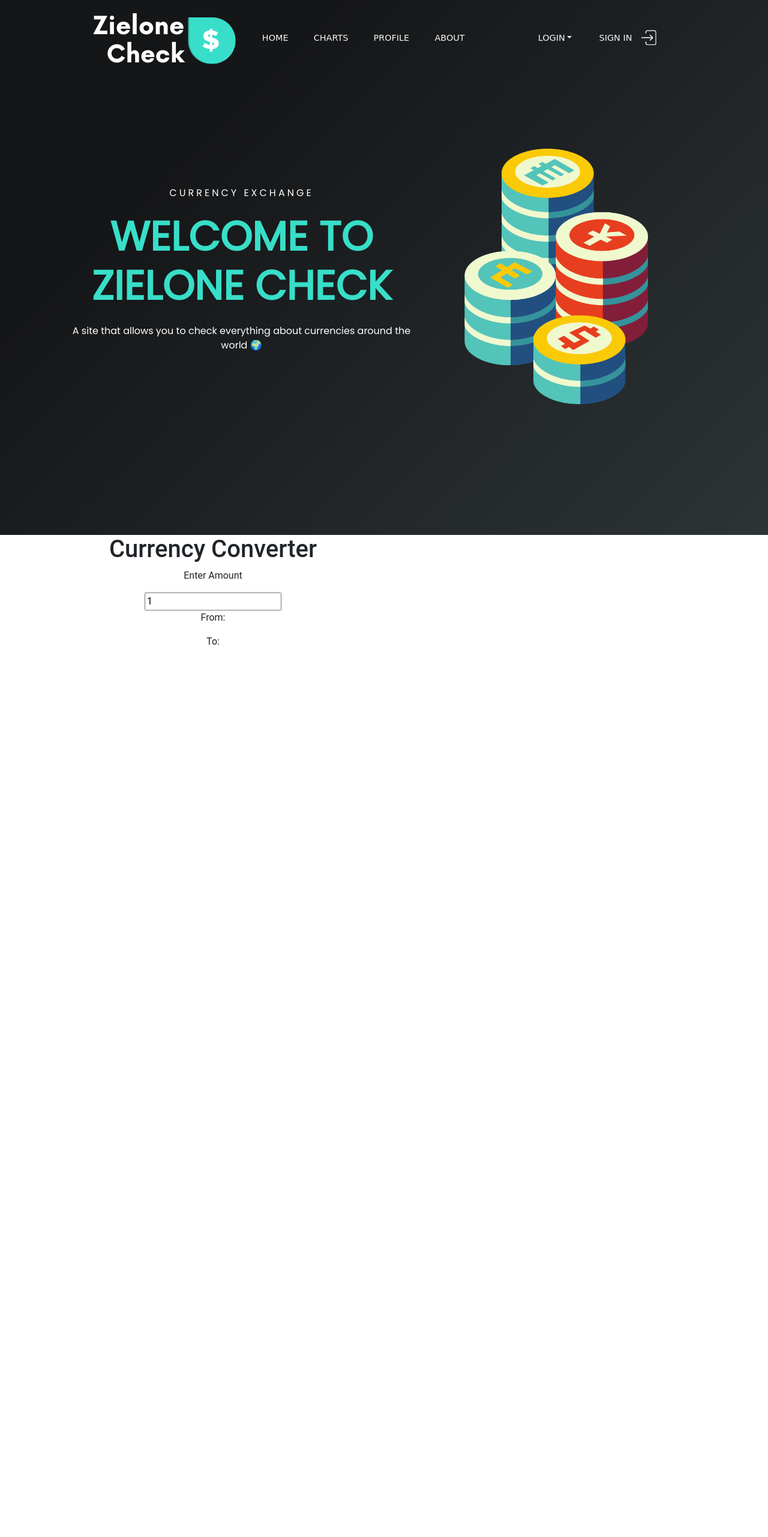
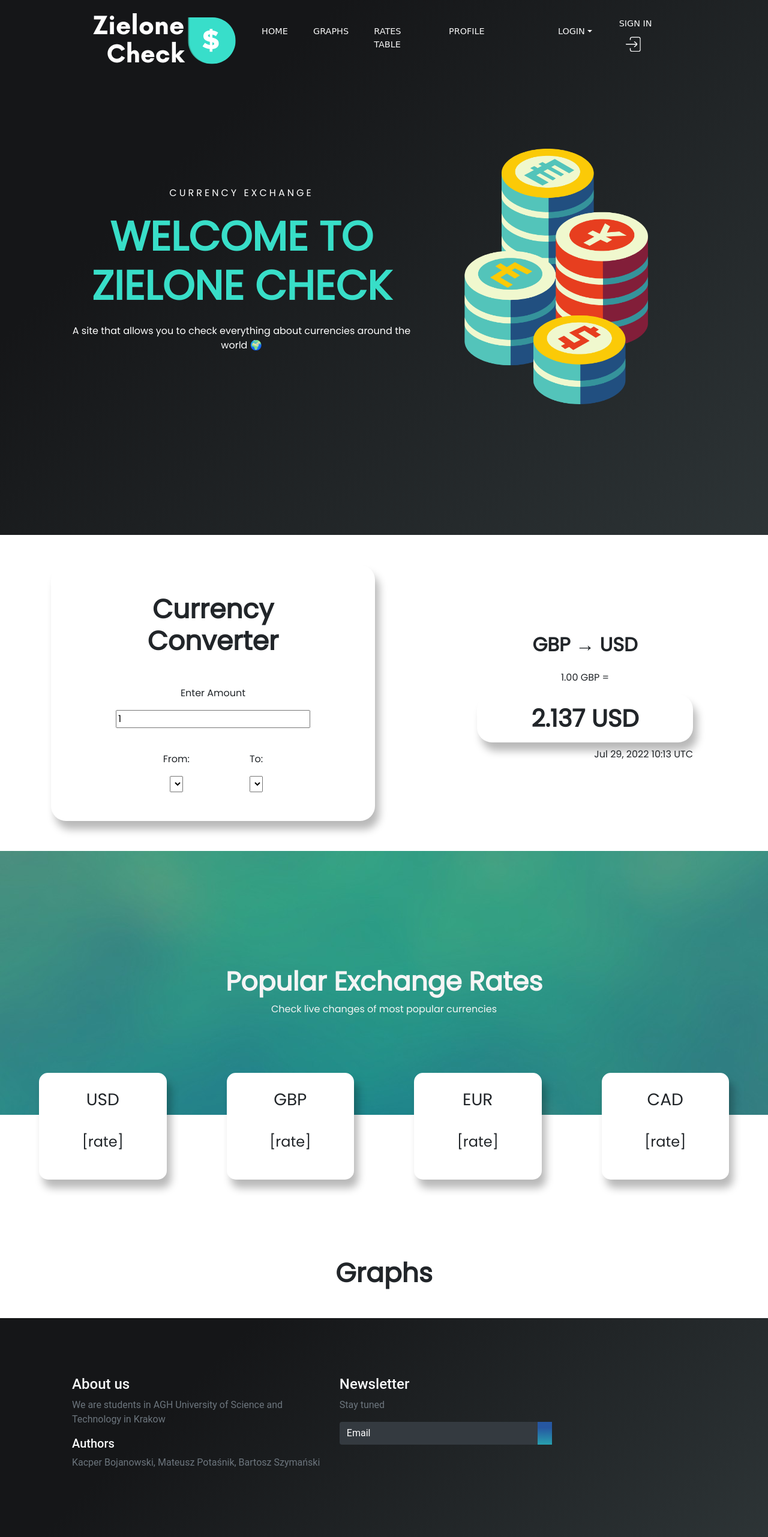
Before and after one commit to kcbojanowski/CurrencyExchangeSystem, a Python web app: template app/templates/index.html in a window 1280 px wide. Shown: the whole page at 60% size. Before the commit the page ends 1075 px from the top, so only its background shows below. Run offline with Jinja, Linux system fonts and the light colour scheme; the template is opened without the code that fills it, so the values that code supplies are empty; some libraries are stand-ins or nearby versions; some web fonts are replaced.

Commit message:
frontend home

```diff
--- a/app/templates/css/style.css
+++ b/app/templates/css/style.css
@@ -16,6 +16,7 @@ section {
     --light-black: #26282C;
     --light-gray: #a6a8a8;
     --bggradient: linear-gradient(315deg, #2d3436 0%, #151618 74%);
+    --gradient2:  linear-gradient(0deg, #28a0af 0%, #2657a1 74%);
 }
 
 header a {
@@ -44,7 +45,7 @@ header #login {
 }
 
 header #signin {
-    margin-right: 150px;
+    margin-right: 130px;
 }
 
 header {
@@ -86,3 +87,144 @@ header .container .col-md-7 h1 {
 header .container .col-md-7 p {
   padding: 1vmin 5vmin;
 }
+
+footer {
+  background: var(--bggradient);
+    overflow-x: hidden;
+  padding: 12vmin 15vmin;
+}
+.section1{
+    font-family: "Poppins", sans-serif;
+}
+.section1 .row .col-md-6 .panel h1{
+    padding: 5vmin;
+    font-size: 5.5vmin;
+    font-weight: bold;
+}
+
+.section1 .panel{
+    margin-top: 50px;
+    margin-bottom: 50px;
+    padding: 1vmin 5vmin;
+    box-shadow: 7.0px 13.9px 13.9px hsl(0deg 0% 0% / 0.28);
+    border-radius: 25px;
+}
+
+.section1 .panel .d-flex{
+    padding: 5vmin 5vmin;
+}
+
+.section1 .panel .from_converter{
+     margin-right: 100px;
+}
+
+.section1 .showcase{
+    margin-top: 140px;
+    margin-left: 100px;
+    margin-bottom: 100px;
+    padding: 1vmin 5vmin;
+}
+
+.section1 .showcase > h2 {
+    padding: 2vmin;
+    font-size: 4vmin;
+    font-weight: bold;
+}
+
+.section1 .showcase > h3 {
+    padding: 2vmin;
+    font-size: 5vmin;
+    font-weight: bold;
+    box-shadow: 7.0px 13.9px 13.9px hsl(0deg 0% 0% / 0.28);
+    border-radius: 25px;
+}
+.section2 {
+    font-family: var(--Poppins);
+}
+
+.cover {
+    width: 100%;
+    height: 55vmin;
+    background: url("../img/sec2backgroud.jpg") -24rem -19rem;
+    background-size: 150%;
+    position: relative;
+}
+
+.cover .back {
+  position: absolute;
+  top: 0;
+  left: 0;
+  width: 100%;
+  height: 100%;
+
+}
+
+.cover .content {
+  width: 100%;
+  height: 100%;
+  padding-top: 19vmin;
+}
+
+.section2 .content > h1{
+    margin-top: 40px;
+
+    font-weight: bold;
+    font-size: 5.5vmin;
+    color: whitesmoke;
+}
+
+.section2 .content > p{
+    font-weight: normal;
+    font-size: 2vmin;
+    color: whitesmoke;
+}
+
+.section2 .d-flex{
+     margin-top: -15vmin;
+}
+
+.section2 .currency_rect{
+    margin: 50px;
+}
+
+.section2 .currency_rect {
+      position: relative;
+      background: white;
+      width: 17rem;
+      padding: 3.5vmin 5vmin 5vmin;
+      margin: 50px;
+      border-radius: 15px;
+      box-shadow: 7.0px 13.9px 13.9px hsl(0deg 0% 0% / 0.28);
+}
+
+
+.section2 .currency_rect > h4{
+    margin-top: 40px;
+}
+
+.section3 {
+    font-family: var(--Poppins);
+    padding-top: 19vmin;
+}
+
+.section3 .col-md-12 {
+    padding: 10vmin 5vmin 5vmin;
+}
+
+.section3 .col-md-12 > h1{
+    font-weight: bold;
+    font-size: 5.5vmin;
+}
+
+footer input {
+  border: none !important;
+}
+
+footer input::placeholder {
+  color: white !important;
+}
+
+footer .input-group .input-group-text {
+  background: var(--gradient2);
+  border: none;
+}
--- a/app/templates/index.html
+++ b/app/templates/index.html
@@ -10,6 +10,8 @@
     <link rel="stylesheet" href="css/style.css">
     <link rel="stylesheet" href="css/bootstrap.min.css">
     <link rel="stylesheet" href="css/owl.carousel.min.css">
+    <link rel="stylesheet" href="https://cdnjs.cloudflare.com/ajax/libs/flag-icon-css/6.6.4/css/flag-icons.min.css"
+          integrity="sha512-uvXdJud8WaOlQFjlz9B15Yy2Au/bMAvz79F7Xa6OakCl2jvQPdHD0hb3dEqZRdSwG4/sknePXlE7GiarwA/9Wg==" crossorigin="anonymous" referrerpolicy="no-referrer" />
     <link rel="icon" href="./img/favicon.ico" type="image/x-icon">
   </head>
 
@@ -27,13 +29,13 @@
                                 </a>
                             </li>
                              <li class="nav-item">
-                                <a class="nav-link" href="#">CHARTS</a>
+                                <a class="nav-link" href="#">GRAPHS</a>
                              </li>
                             <li class="nav-item">
-                              <a class="nav-link" href="#">PROFILE</a>
+                              <a class="nav-link" href="#">RATES TABLE</a>
                             </li>
                             <li class="nav-item">
-                              <a class="nav-link" href="#">ABOUT</a>
+                              <a class="nav-link" href="#">PROFILE</a>
                             </li>
                             <li class="nav-item dropdown">
                               <div class="dropdown">
@@ -91,19 +93,73 @@
                                 <p>Enter Amount</p>
                                 <input type="text" value="1">
                             </div>
-                            <div class="from_converter">
-                                <p>From:</p>
-                                <div class="select-box">
-
+                            <div class="d-flex flex-md-row flex-wrap justify-content-center">
+                                <div class="col-xs-5 from_converter">
+                                    <p>From:</p>
+                                    <div class="select-box">
+                                        <select></select>
+                                    </div>
                                 </div>
-                            </div>
-                            <div class="to_converter">
-                                <p>To:</p>
-                                <div class="select-box">
-
+                                <div class="col-xs-5 to_converter">
+                                    <p>To:</p>
+                                    <div class="select-box">
+                                        <select></select>
+                                    </div>
                                 </div>
                             </div>
                         </div>
+                    </div>
+                    <div class="col-md-6 col-12">
+                        <div class="showcase">
+                            <h2>GBP <span class="fi fi-gb"></span>
+                                &#8594;
+                                USD <span class="fi fi-us"></span>
+                            </h2>
+                            <p>1.00 GBP =</p>
+                            <h3>2.137 USD</h3>
+                            <p type="time" class="text-right">Jul 29, 2022 10:13 UTC</p>
+                        </div>
+                    </div>
+                </div>
+            </div>
+        </section>
+
+        <section class="section2 container-fluid p-0">
+            <div class="cover">
+                <div class="back"></div>
+                <div class="content text-center">
+                    <h1>Popular Exchange Rates</h1>
+                    <p>Check live changes of most popular currencies</p>
+                </div>
+            </div>
+            <div class="container-fluid text-center">
+                <div class="d-flex lex-wrap justify-content-center">
+                    <div class="currency_rect">
+                        <h3>USD <span class="fi fi-us"></span></h3>
+                        <h4>[rate]</h4>
+                    </div>
+                    <div class="currency_rect">
+                        <h3>GBP <span class="fi fi-gb"></span></h3>
+                        <h4>[rate]</h4>
+                    </div>
+                    <div class="currency_rect">
+                        <h3>EUR <span class="fi fi-eu"></span></h3>
+                        <h4>[rate]</h4>
+                    </div>
+                      <div class="currency_rect">
+                        <h3>CAD <span class="fi fi-ca"></span></h3>
+                          <h4>[rate]</h4>
+                    </div>
+                </div>
+            </div>
+        </section>
+
+        <section class="section3 container-fluid p-0 text-center">
+            <div class="row">
+                <div class="col-md-12 col-sm-12">
+                    <h1>Graphs</h1>
+                    <div class="graph">
+
                     </div>
                 </div>
             </div>
@@ -111,7 +167,34 @@
     </main>
 
 
-
+  <footer>
+    <div class="container-fluid p-0">
+      <div class="row text-left">
+        <div class="col-md-5 col-sm-5">
+          <h4 class="text-light">About us</h4>
+          <p class="text-muted">We are students in AGH University of Science and Technology in Krakow</p>
+            <h5 class="text-light">Authors</h5>
+          <p class="text-muted">Kacper Bojanowski, Mateusz Potaśnik, Bartosz Szymański </p>
+        </div>
+        <div class="col-md-5 col-sm-12">
+          <h4 class="text-light">Newsletter</h4>
+          <p class="text-muted">Stay tuned</p>
+          <form class="form-inline">
+            <div class="col pl-0">
+              <div class="input-group pr-5">
+                <input type="text" class="form-control bg-dark text-white" id="EmailForm" placeholder="Email">
+                <div class="input-group-prepend">
+                  <div class="input-group-text">
+                    <i class="fas fa-arrow-right"></i>
+                  </div>
+                </div>
+              </div>
+            </div>
+          </form>
+        </div>
+      </div>
+    </div>
+  </footer>
 </body>
 
 
```
Also changed, not shown: app/templates/charts.html (added, +10 -0 lines), app/templates/profile.html (added, +10 -0 lines), app/templates/signin.html (added, +10 -0 lines), app/templates/img/sec2backgroud.jpg (added).
